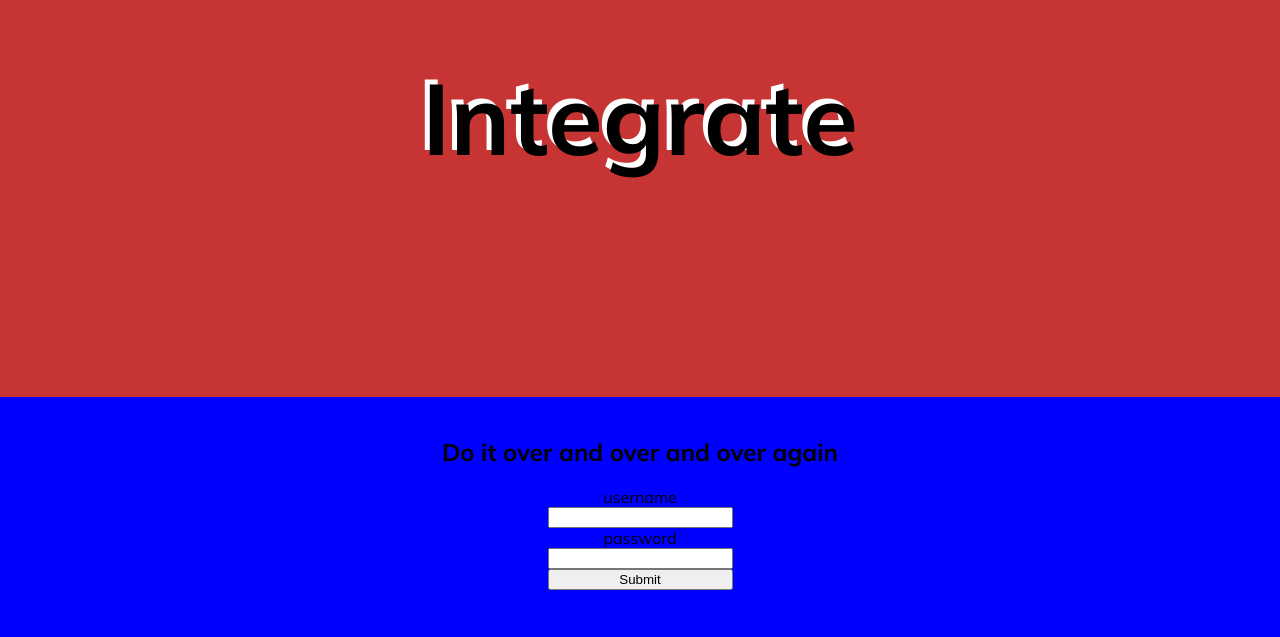
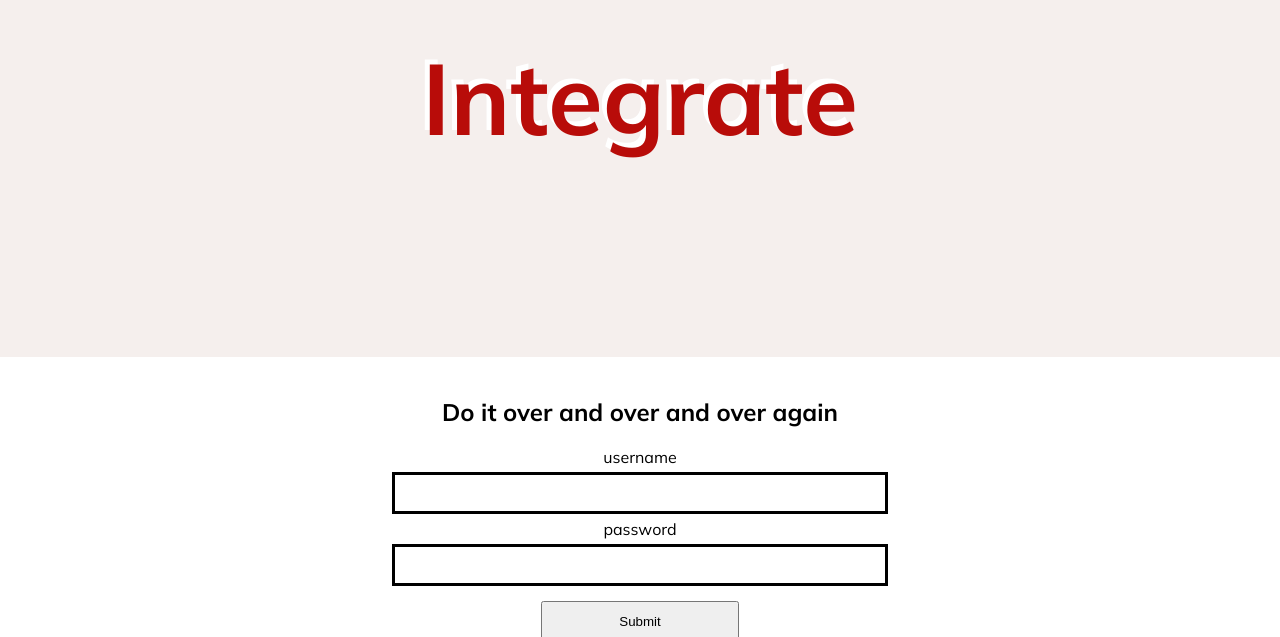
Before and after one commit to ellismckenzielee/habit_tracker, a React (Create React App) app in the folder habit_frontend/: page / in a window 1280 px wide. Shown: the part 163-800 px from the top of the page. Built offline with nearby package versions, Linux system fonts and the light colour scheme.

Commit message:
update homepage styling

```diff
--- a/habit_frontend/src/components/Login.jsx
+++ b/habit_frontend/src/components/Login.jsx
@@ -6,11 +6,11 @@ const Login = () => {
 
       <div className={style.FormContainer}>
         <form className={style.Form}>
-          <label>username</label>
-          <input type="text"></input>
-          <label>password</label>
-          <input type="password"></input>
-          <input type="submit"></input>
+          <label htmlFor="username">username</label>
+          <input id="username" type="text" className={style.Input}></input>
+          <label htmlFor="password">password</label>
+          <input id="password" type="password" className={style.Input}></input>
+          <input type="submit" className={style.Submit}></input>
         </form>
       </div>
     </div>
--- a/habit_frontend/src/styles/Home.module.css
+++ b/habit_frontend/src/styles/Home.module.css
@@ -1,6 +1,6 @@
 .Home {
-  background-color: rgb(198, 52, 52);
-  height: 70vh;
+  background-color: #f5efed;
+  height: 65vh;
   display: flex;
   flex-direction: column;
   justify-content: center;
@@ -11,6 +11,6 @@
   margin: 0;
   font-weight: bold;
   font-size: 100px;
-  color: black;
+  color: #b80c09;
   text-shadow: -5px -5px white;
 }
--- a/habit_frontend/src/styles/Login.module.css
+++ b/habit_frontend/src/styles/Login.module.css
@@ -1,6 +1,5 @@
 .Login {
-  background-color: blue;
-  height: 30vh;
+  height: 35vh;
   padding: 20px;
   overflow: hidden;
 }
@@ -16,4 +15,24 @@
 .Form {
   display: flex;
   flex-direction: column;
+  align-items: center;
+  width: 100%;
 }
+
+.Input {
+  padding: 00.8em;
+  width: 50%;
+  margin: 5px;
+  border: 3px solid black;
+}
+
+.Input:focus {
+  border: 3px solid #b80c09;
+  outline: none;
+}
+
+.Submit {
+  padding: 0.8em;
+  margin: 10px;
+  width: 20%;
+}
```
